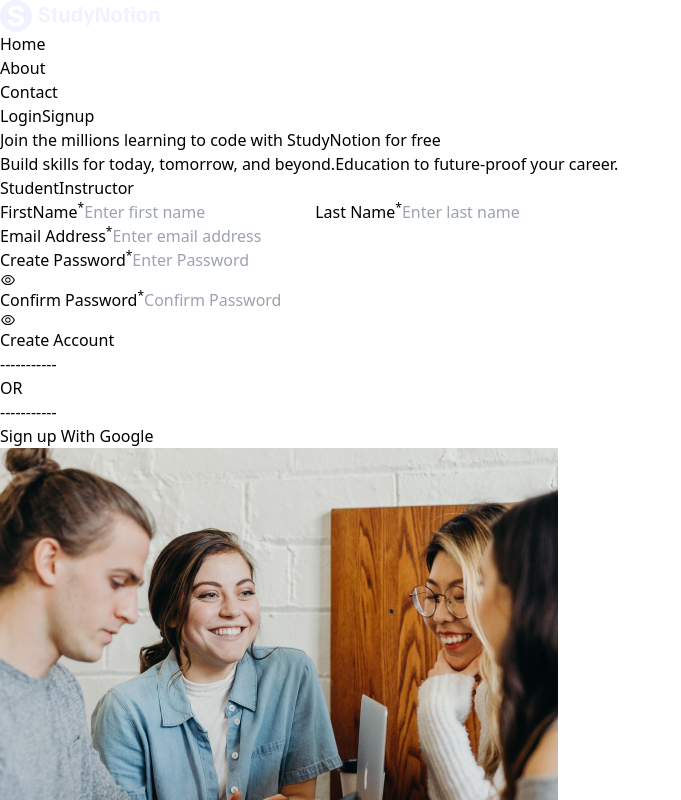
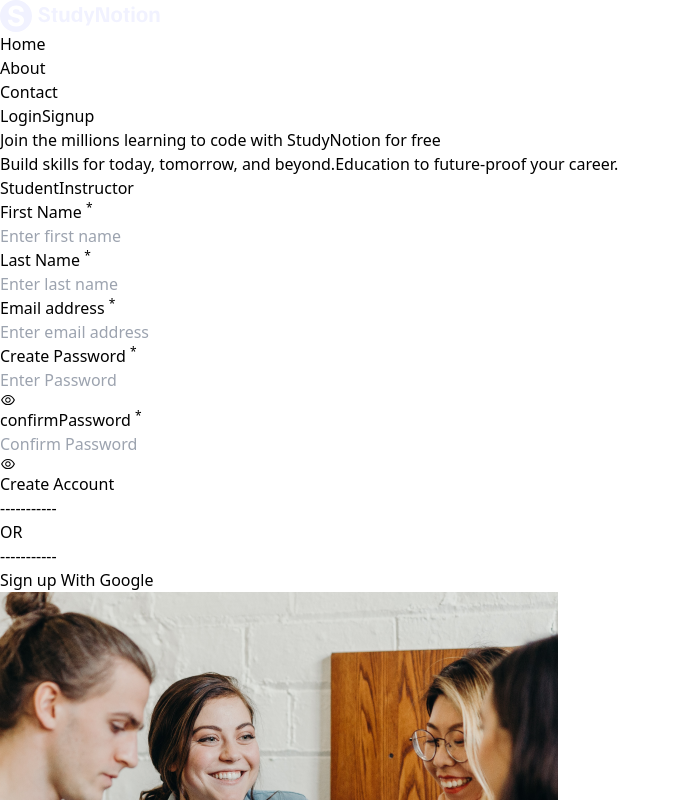
Before and after one commit to sirajshaikh-dev/REACT-PROJECTS, a React (Vite) app in the folder studyNotion Clone/: page /signup in a window 1280 px wide. Shown: the top 800 px of the page, without its empty margins (0-681 px from the left). Built offline with nearby package versions, Linux system fonts and the light colour scheme.

Commit message:
Re arrange

```diff
--- a/studyNotion Clone/src/Components/About.jsx
+++ b/studyNotion Clone/src/Components/About.jsx
@@ -2,7 +2,7 @@
 
 function About() {
   return (
-    <div>About</div>
+    <div className="flex  justify-center items-center text-3xl">About</div>
   )
 }
 
--- a/studyNotion Clone/src/Components/Contact.jsx
+++ b/studyNotion Clone/src/Components/Contact.jsx
@@ -2,7 +2,7 @@
 
 function Contact() {
   return (
-    <div>Contact</div>
+    <div className="flex  justify-center items-center text-3xl">Contact</div>
   )
 }
 
--- a/studyNotion Clone/src/Components/SignupForm.jsx
+++ b/studyNotion Clone/src/Components/SignupForm.jsx
@@ -38,15 +38,15 @@
     }
   return (
     <>
-        <form onSubmit={submitHandler}>
         <div className='flex gap-3'>
             <button>Student</button>
             <button>Instructor</button>
         </div>
 
+        <form onSubmit={submitHandler}>
             <div>
                 <label >
-                    FirstName<sup>*</sup>
+                <p>First Name <sup>*</sup></p>
                     <input type="text"
                     required
                     placeholder='Enter first name'
@@ -56,7 +56,7 @@
                     />
                 </label>
                 <label >
-                    Last Name<sup>*</sup>
+                <p>Last Name <sup>*</sup></p>
                     <input type="text"
                     required
                     placeholder='Enter last name'
@@ -68,7 +68,7 @@
             </div>
             <div>
                 <label >
-                    Email Address<sup>*</sup>
+                    <p>Email address <sup>*</sup></p>
                         <input type="email"
                         required
                         placeholder='Enter email address'
@@ -81,7 +81,7 @@
 
             <div>
                 <label >
-                    Create Password<sup>*</sup>
+                        <p>Create Password <sup>*</sup></p>
                             <input
                             type= {showCreatePassword ? "text" : "password"}
                             required
@@ -100,8 +100,7 @@
                     </span>
                 </label>
                     <label >
-                    Confirm Password<sup>*</sup>
-                    <input
+                    <p>confirmPassword <sup>*</sup></p>                    <input
                             type= {showConfirmPassword ? "text" : "password"}
                             required
                             placeholder='Confirm Password'
```
Lines whose indentation alone changed are shown as unchanged.
